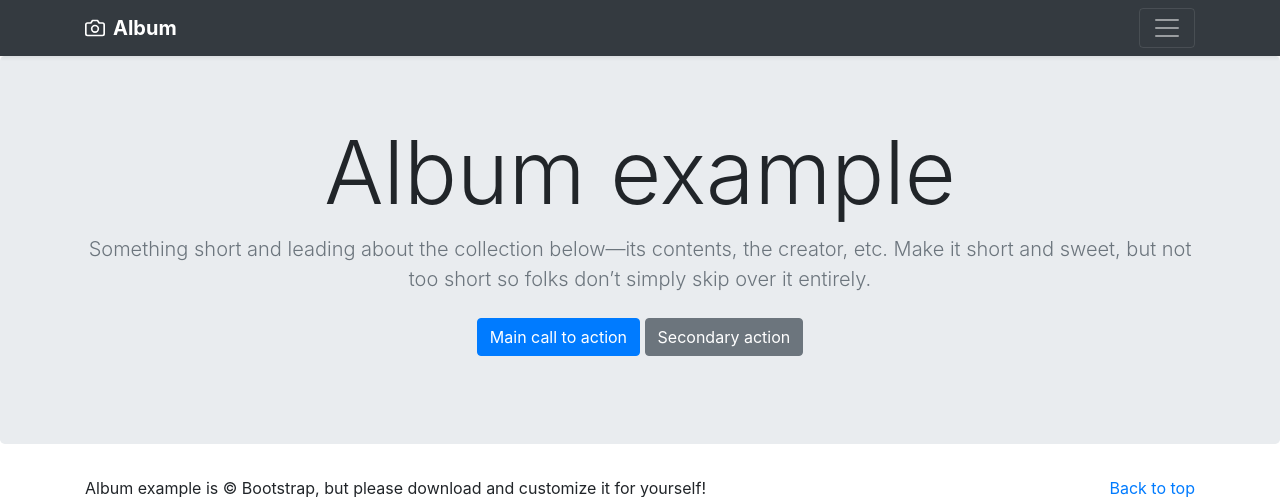
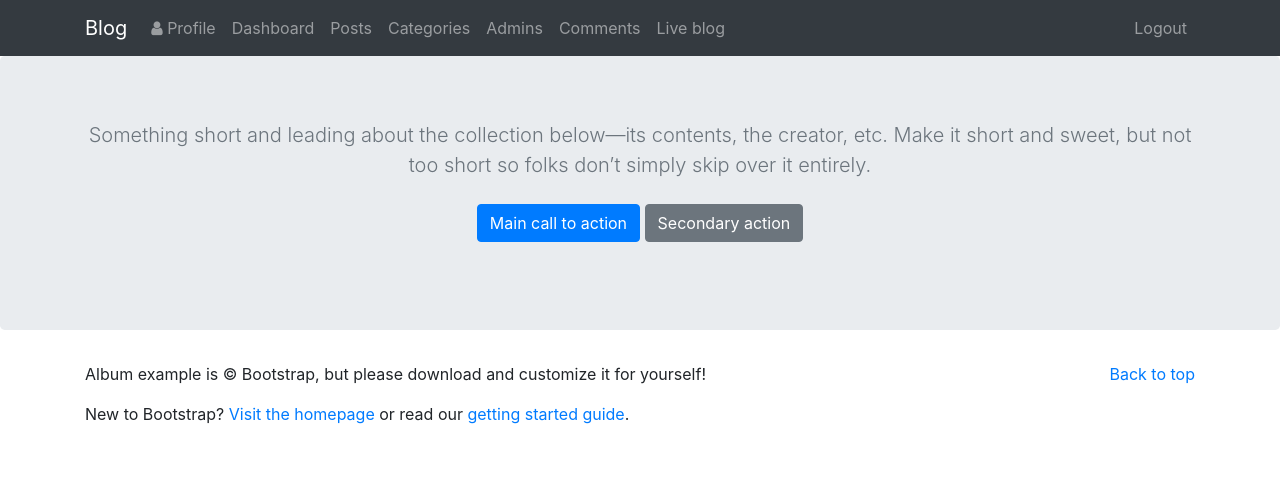
Before and after one commit to Papp-webster/blog, a PHP site: page / in a window 1280 px wide. Shown: the top 497 px of the page. Run offline with PHP 8.4, Linux system fonts and the light colour scheme; some libraries are stand-ins or nearby versions.

Commit message:
cdn font

```diff
--- a/index.php
+++ b/index.php
@@ -6,46 +6,58 @@
     <title>blog</title>
     <!-- CSS only -->
 <link rel="stylesheet" href="css/bootstrap.min.css">
+<link rel="stylesheet" href="https://cdnjs.cloudflare.com/ajax/libs/font-awesome/4.7.0/css/font-awesome.min.css">
 </head>
 <body>
 
 <header>
-  <div class="collapse bg-dark" id="navbarHeader">
-    <div class="container">
-      <div class="row">
-        <div class="col-sm-8 col-md-7 py-4">
-          <h4 class="text-white">About</h4>
-          <p class="text-muted">Add some information about the album below, the author, or any other background context. Make it a few sentences long so folks can pick up some informative tidbits. Then, link them off to some social networking sites or contact information.</p>
-        </div>
-        <div class="col-sm-4 offset-md-1 py-4">
-          <h4 class="text-white">Contact</h4>
-          <ul class="list-unstyled">
-            <li><a href="#" class="text-white">Follow on Twitter</a></li>
-            <li><a href="#" class="text-white">Like on Facebook</a></li>
-            <li><a href="#" class="text-white">Email me</a></li>
-          </ul>
-        </div>
-      </div>
-    </div>
+<nav class="navbar navbar-expand-lg navbar-dark bg-dark">
+<div class="container">
+  <a class="navbar-brand" href="#">Blog</a>
+  <button class="navbar-toggler" type="button" data-toggle="collapse" data-target="#navbarsExample05" aria-controls="navbarsExample05" aria-expanded="false" aria-label="Toggle navigation">
+    <span class="navbar-toggler-icon"></span>
+  </button>
+
+  <div class="collapse navbar-collapse" id="navbarsExample05">
+    <ul class="navbar-nav mr-auto">
+      <li class="nav-item">
+        <a class="nav-link" href="profile.php"><i class="fa fa-user"></i> Profile</a>
+      </li>
+      <li class="nav-item">
+        <a class="nav-link" href="dashboard.php">Dashboard</a>
+      </li>
+      <li class="nav-item">
+        <a class="nav-link" href="posts.php">Posts</a>
+      </li>
+      <li class="nav-item">
+        <a class="nav-link" href="categories.php">Categories</a>
+      </li>
+      <li class="nav-item">
+        <a class="nav-link" href="admin.php">Admins</a>
+      </li>
+      <li class="nav-item">
+        <a class="nav-link" href="comments.php">Comments</a>
+      </li>
+      <li class="nav-item">
+        <a class="nav-link" href="blog.php?page=1">Live blog</a>
+      </li>
+
+    </ul>
+
+    <ul class="navbar-nav ml-auto">
+    <li><a class="nav-link" href="logout.php"> Logout</a></li>
+    </ul>
+
   </div>
-  <div class="navbar navbar-dark bg-dark shadow-sm">
-    <div class="container d-flex justify-content-between">
-      <a href="#" class="navbar-brand d-flex align-items-center">
-        <svg xmlns="http://www.w3.org/2000/svg" width="20" height="20" fill="none" stroke="currentColor" stroke-linecap="round" stroke-linejoin="round" stroke-width="2" aria-hidden="true" class="mr-2" viewBox="0 0 24 24" focusable="false"><path d="M23 19a2 2 0 0 1-2 2H3a2 2 0 0 1-2-2V8a2 2 0 0 1 2-2h4l2-3h6l2 3h4a2 2 0 0 1 2 2z"/><circle cx="12" cy="13" r="4"/></svg>
-        <strong>Album</strong>
-      </a>
-      <button class="navbar-toggler" type="button" data-toggle="collapse" data-target="#navbarHeader" aria-controls="navbarHeader" aria-expanded="false" aria-label="Toggle navigation">
-        <span class="navbar-toggler-icon"></span>
-      </button>
-    </div>
   </div>
+</nav>
 </header>
 
 <main role="main">
 
   <section class="jumbotron text-center">
     <div class="container">
-      <h1 class= "display-2">Album example</h1>
+
       <p class="lead text-muted">Something short and leading about the collection below—its contents, the creator, etc. Make it short and sweet, but not too short so folks don’t simply skip over it entirely.</p>
       <p>
         <a href="#" class="btn btn-primary my-2">Main call to action</a>
```
